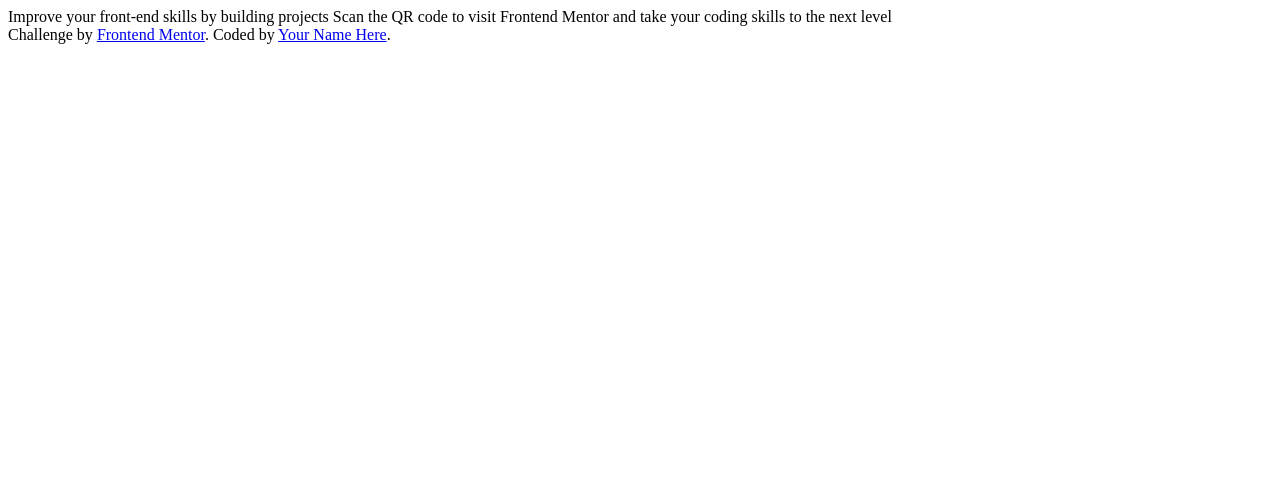
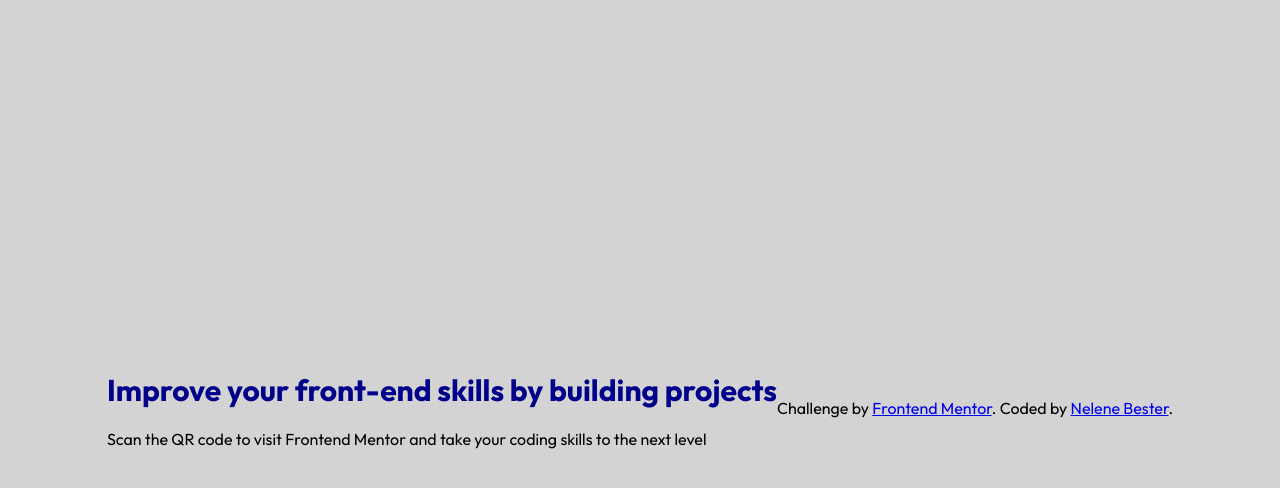
Before and after one commit to Nelene-max/https---github.com-Nelene-max-QR-Code-Component, a plain HTML site: page qr-code-component-main/index.html in a window 1280 px wide. Drawn offline with Linux system fonts and the light colour scheme; files that its build step writes are made by us from their sources.

Commit message:
First CSS changes

```diff
--- a/app.css
+++ b/app.css
@@ -0,0 +1,19 @@
+html {
+    box-sizing:border-box;
+    font-family: "outfit";
+}
+
+body {
+    background-color: lightgray;
+    display:flex;
+    justify-content: center;
+    align-items:center;
+    min-height:100vh;
+}
+
+.text h1 {
+    font-family: 'outfit' ;
+    font-weight: 700;
+    font-size: 30px;
+    color:darkblue;
+}
--- a/qr-code-component-main/index.html
+++ b/qr-code-component-main/index.html
@@ -3,20 +3,23 @@
 <head>
   <meta charset="UTF-8">
   <meta name="viewport" content="width=device-width, initial-scale=1.0"> <!-- displays site properly based on user's device -->
-
   <link rel="icon" type="image/png" sizes="32x32" href="./images/favicon-32x32.png">
-
+  <link rel="preconnect" href="https://fonts.googleapis.com">
+<link rel="preconnect" href="https://fonts.gstatic.com" crossorigin>
+<link href="https://fonts.googleapis.com/css2?family=Outfit:wght@400;700&display=swap" rel="stylesheet">
+<link rel="stylesheet" href="app.css">
   <title>Frontend Mentor | QR code component</title>
 </head>
 <body>
 
-  Improve your front-end skills by building projects
-
-  Scan the QR code to visit Frontend Mentor and take your coding skills to the next level
+<div class="text">
+        <h1>Improve your front-end skills by building projects</h1>
+       <p>Scan the QR code to visit Frontend Mentor and take your coding skills to the next level</p>
+      </div>
 
   <div class="attribution">
     Challenge by <a href="https://www.frontendmentor.io?ref=challenge" target="_blank">Frontend Mentor</a>.
-    Coded by <a href="#">Your Name Here</a>.
+    Coded by <a href="#">Nelene Bester</a>.
   </div>
 </body>
 </html>
```
